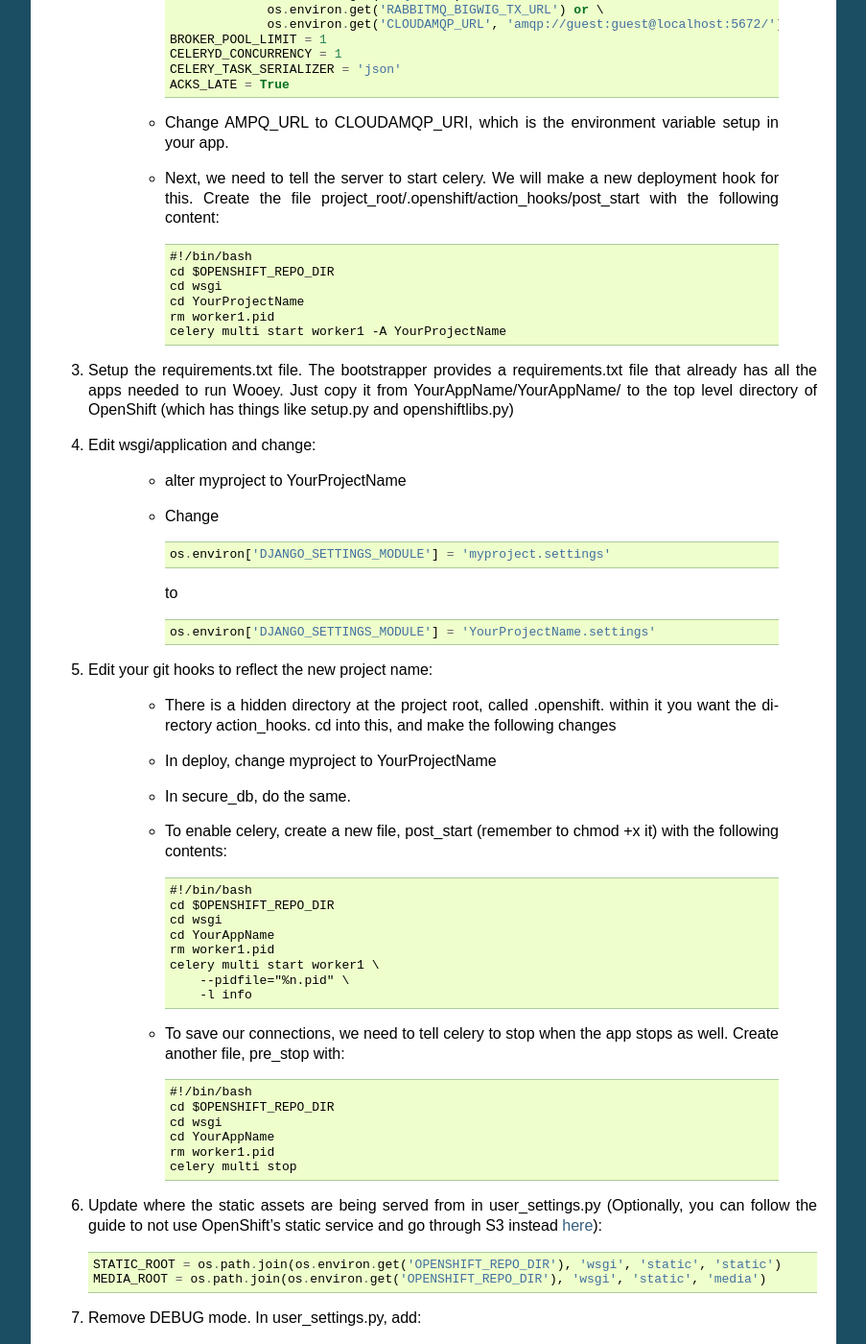
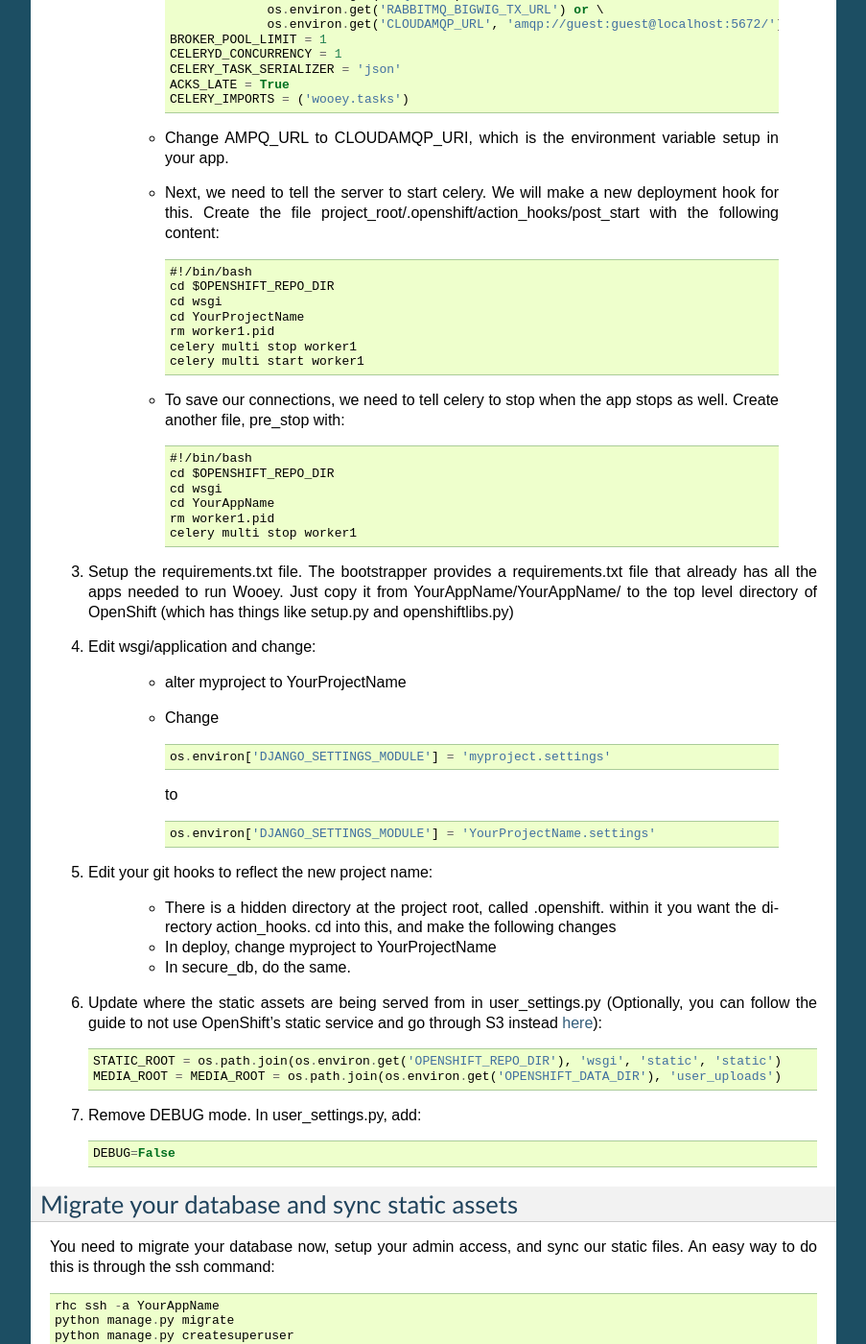
Before and after one commit to wooey/Wooey, a Sphinx documentation site: the page built from docs/openshift.rst, in a window 1280 px wide and 1400 px high, scrolled down 1532 px. Shown: the whole window at 96% size, without its empty margins (198-1101 px from the left). Built offline with Sphinx 7.4.7, drawn with Linux system fonts in a browser that asks for light colours; pages that are not in the unit, such as notebooks, are missing from menus.

Commit message:
updates to openshift documentation

```diff
--- a/docs/openshift.rst
+++ b/docs/openshift.rst
@@ -95,6 +95,7 @@
         CELERYD_CONCURRENCY = 1
         CELERY_TASK_SERIALIZER = 'json'
         ACKS_LATE = True
+        CELERY_IMPORTS = ('wooey.tasks')
 
     * Change AMPQ_URL to CLOUDAMQP_URI, which is the environment variable setup in your app.
     * Next, we need to tell the server to start celery. We will make a new deployment hook for this. Create the file project_root/.openshift/action_hooks/post_start with the following content:
@@ -106,7 +107,20 @@
         cd wsgi
         cd YourProjectName
         rm worker1.pid
-        celery multi start worker1 -A YourProjectName
+        celery multi stop worker1
+        celery multi start worker1
+
+    * To save our connections, we need to tell celery to stop when the app stops as well. Create another file, pre_stop with:
+
+      ::
+
+        #!/bin/bash
+        cd $OPENSHIFT_REPO_DIR
+        cd wsgi
+        cd YourAppName
+        rm worker1.pid
+        celery multi stop worker1
+
 
 3. Setup the requirements.txt file. The bootstrapper provides a requirements.txt file that already has all the apps needed to run Wooey. Just copy it from YourAppName/YourAppName/ to the top level directory of OpenShift (which has things like setup.py and openshiftlibs.py)
 
@@ -114,6 +128,7 @@
 
     * alter myproject to YourProjectName
     * Change
+
       ::
 
         os.environ['DJANGO_SETTINGS_MODULE'] = 'myproject.settings'
@@ -129,36 +144,13 @@
     * There is a hidden directory at the project root, called .openshift. within it you want the directory action_hooks. cd into this, and make the following changes
     * In deploy, change myproject to YourProjectName
     * In secure_db, do the same.
-    * To enable celery, create a new file, post_start (remember to chmod +x it) with the following contents:
-
-      ::
-
-        #!/bin/bash
-        cd $OPENSHIFT_REPO_DIR
-        cd wsgi
-        cd YourAppName
-        rm worker1.pid
-        celery multi start worker1 \
-            --pidfile="%n.pid" \
-            -l info
-
-    * To save our connections, we need to tell celery to stop when the app stops as well. Create another file, pre_stop with:
-
-      ::
-
-        #!/bin/bash
-        cd $OPENSHIFT_REPO_DIR
-        cd wsgi
-        cd YourAppName
-        rm worker1.pid
-        celery multi stop
 
 6. Update where the static assets are being served from in user_settings.py (Optionally, you can follow the guide to not use OpenShift's static service and go through S3 instead :ref:`here <aws>`):
 
    ::
 
     STATIC_ROOT = os.path.join(os.environ.get('OPENSHIFT_REPO_DIR'), 'wsgi', 'static', 'static')
-    MEDIA_ROOT = os.path.join(os.environ.get('OPENSHIFT_REPO_DIR'), 'wsgi', 'static', 'media')
+    MEDIA_ROOT = MEDIA_ROOT = os.path.join(os.environ.get('OPENSHIFT_DATA_DIR'), 'user_uploads')
 
 
 7. Remove DEBUG mode. In user_settings.py, add:
```
